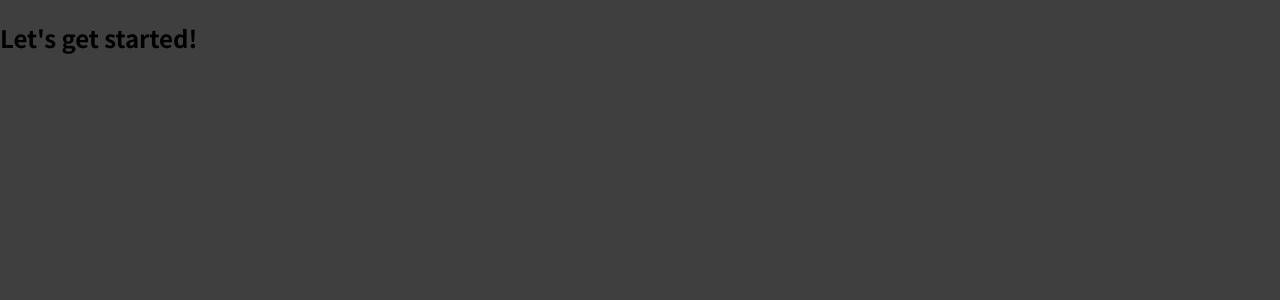
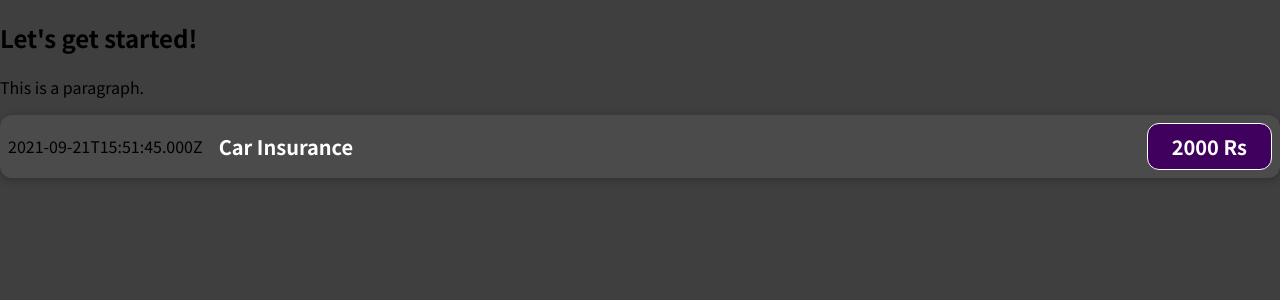
Before and after one commit to Utkarsh-190/Expense-Tracker, a JavaScript app: page / in a window 1280 px wide. Shown: the top 300 px of the page. Built offline with nearby package versions, Linux system fonts and the light colour scheme.

Commit message:
styles added to expenseItem

```diff
--- a/src/App.js
+++ b/src/App.js
@@ -1,7 +1,11 @@
+import ExpenseItem from "./components/ExpenseItem";
+
 function App() {
   return (
     <div>
       <h2>Let's get started!</h2>
+      <p>This is a paragraph.</p>
+      <ExpenseItem></ExpenseItem>
     </div>
   );
 }
--- /dev/null
+++ b/src/components/ExpenseItem.css
@@ -0,0 +1,56 @@
+.expense-item {
+  display: flex;
+  justify-content: space-between;
+  align-items: center;
+  box-shadow: 0 2px 8px rgba(0, 0, 0, 0.25);
+  padding: 0.5rem;
+  margin: 1rem 0;
+  border-radius: 12px;
+  background-color: #4b4b4b;
+}
+
+.expense-item__description {
+  display: flex;
+  flex-direction: column;
+  gap: 1rem;
+  align-items: flex-end;
+  flex-flow: column-reverse;
+  justify-content: flex-start;
+  flex: 1;
+}
+
+.expense-item h2 {
+  color: #3a3a3a;
+  font-size: 1rem;
+  flex: 1;
+  margin: 0 1rem;
+  color: white;
+}
+
+.expense-item__price {
+  font-size: 1rem;
+  font-weight: bold;
+  color: white;
+  background-color: #40005d;
+  border: 1px solid white;
+  padding: 0.5rem;
+  border-radius: 12px;
+}
+
+@media (min-width: 580px) {
+  .expense-item__description {
+    flex-direction: row;
+    align-items: center;
+    justify-content: flex-start;
+    flex: 1;
+  }
+
+  .expense-item__description h2 {
+    font-size: 1.25rem;
+  }
+
+  .expense-item__price {
+    font-size: 1.25rem;
+    padding: 0.5rem 1.5rem;
+  }
+}
--- /dev/null
+++ b/src/components/ExpenseItem.js
@@ -0,0 +1,19 @@
+import "./ExpenseItem.css";
+
+function ExpenseItem() {
+    const expenseDate = new Date();
+    const expenseTitle = 'Car Insurance';
+    const expenseAmount = 2000;
+
+    return (
+        <div className = "expense-item">
+            <div>{expenseDate.toISOString()}</div>
+            <div className = "expense-item__description">
+                <h2>{expenseTitle}</h2>
+                <div className = "expense-item__price">{expenseAmount} Rs</div>
+            </div>
+        </div>
+    );
+}
+
+export default ExpenseItem;
```
